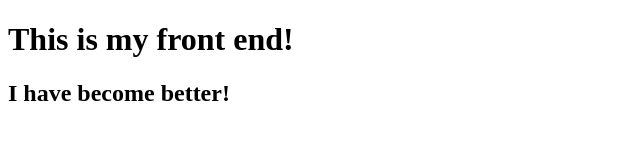
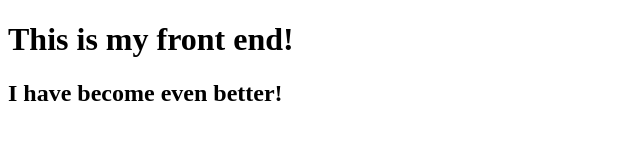
Before and after one commit to kingbsolomon/branch_testing, a plain HTML site: page index.html in a window 1280 px wide. Shown: the full height of the page, 0-640 px from the left. Drawn offline with Linux system fonts and the light colour scheme.

Commit message:
made some changes

```diff
--- a/index.html
+++ b/index.html
@@ -8,6 +8,6 @@
 </head>
 <body>
     <h1>This is my front end!</h1>
-    <h2>I have become better!</h2>
+    <h2>I have become even better!</h2>
 </body>
 </html>
```
